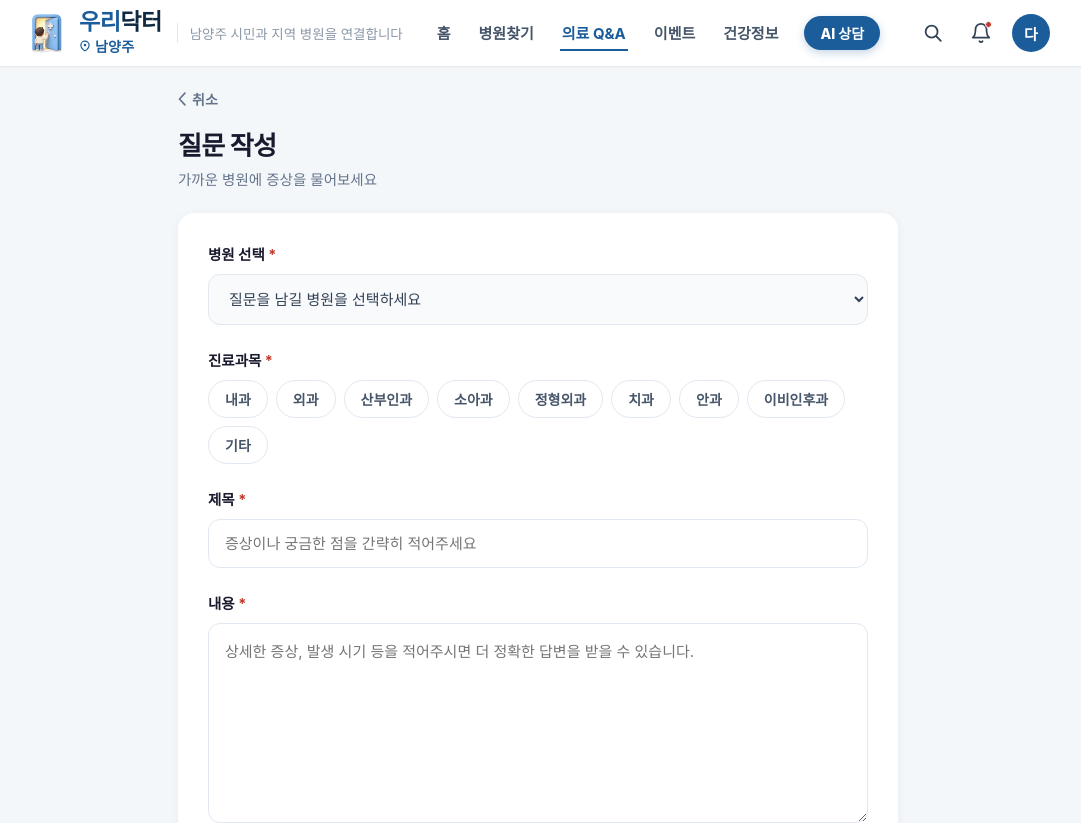
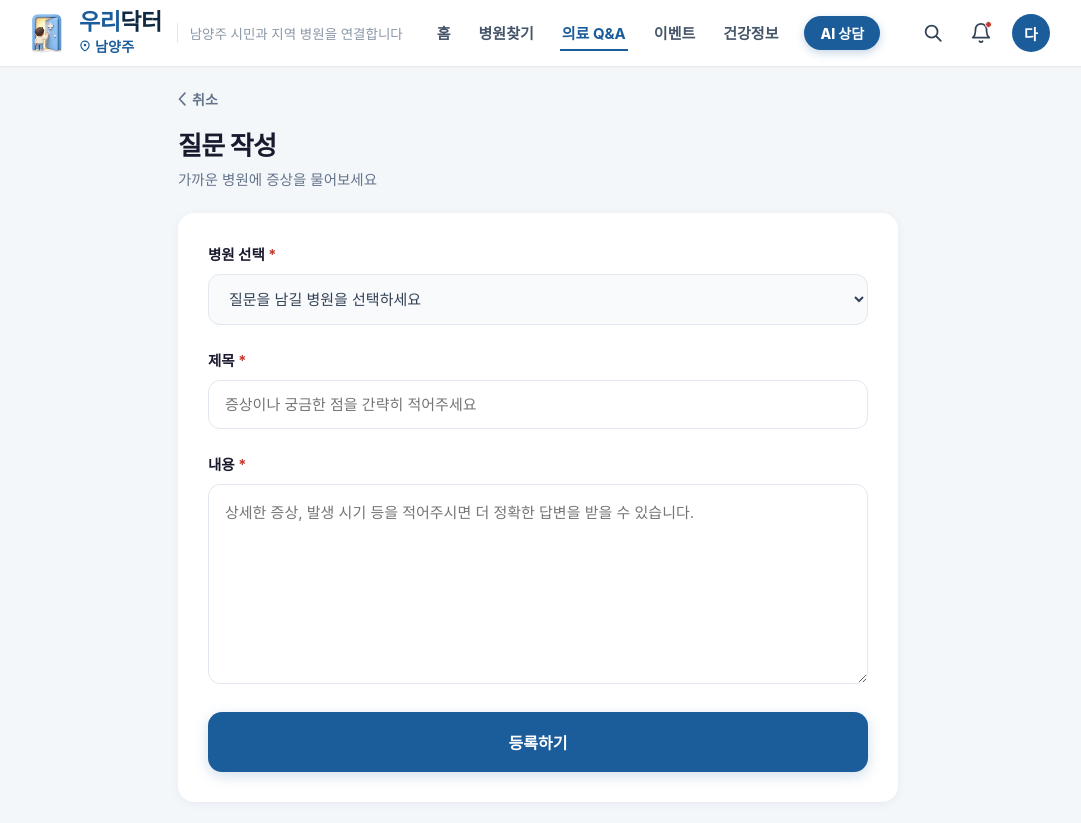
Before and after one commit to newrion-maker/medilink-web, a React (Vite) app: page /qna/write in a window 1280 px wide. Shown: the top 823 px of the page, without its empty margins (102-1183 px from the left). Built offline with nearby package versions, Linux system fonts and the light colour scheme; a web font is replaced by a local one.

Commit message:
ux(qna): auto-resolve Q&A department category from selected hospital and remove redundant selection input field

```diff
--- a/src/pages/QnaWrite.jsx
+++ b/src/pages/QnaWrite.jsx
@@ -13,12 +13,21 @@ export default function QnaWrite() {
   const [content, setContent] = useState('');
 
   useEffect(() => {
+    let targetHospitalId = '';
     if (location.state?.hospitalId) {
-      setSelectedHospitalId(location.state.hospitalId);
+      targetHospitalId = location.state.hospitalId;
+      setSelectedHospitalId(targetHospitalId);
     }
-    if (location.state?.category) {
+
+    if (targetHospitalId) {
+      const hos = hospitals.find(h => h.id === targetHospitalId);
+      if (hos && hos.cats && hos.cats.length > 0) {
+        setSelectedCat(hos.cats[0]);
+      }
+    } else if (location.state?.category) {
       setSelectedCat(location.state.category);
     }
+
     if (location.state?.title) {
       setTitle(location.state.title);
     }
@@ -52,30 +61,21 @@ export default function QnaWrite() {
           <div style={{ fontSize: '14.5px', fontWeight: 700, marginBottom: '10px' }}>병원 선택 <span style={{ color: '#C0392B' }}>*</span></div>
           <select
             value={selectedHospitalId}
-            onChange={e => setSelectedHospitalId(e.target.value)}
+            onChange={e => {
+              const id = e.target.value;
+              setSelectedHospitalId(id);
+              const hos = hospitals.find(h => h.id === id);
+              if (hos && hos.cats && hos.cats.length > 0) {
+                setSelectedCat(hos.cats[0]);
+              } else {
+                setSelectedCat('');
+              }
+            }}
             style={{ width: '100%', padding: '14px 16px', borderRadius: '12px', border: '1px solid #E2E8F0', outline: 'none', fontSize: '15px', fontFamily: 'inherit', color: '#334155', background: '#F8FAFC' }}
           >
             <option value="">질문을 남길 병원을 선택하세요</option>
             {hospitals.map(h => <option key={h.id} value={h.id}>{h.name}</option>)}
           </select>
-        </div>
-
-        <div style={{ marginBottom: '24px' }}>
-          <div style={{ fontSize: '14.5px', fontWeight: 700, marginBottom: '10px' }}>진료과목 <span style={{ color: '#C0392B' }}>*</span></div>
-          <div style={{ display: 'flex', flexWrap: 'wrap', gap: '8px' }}>
-            {QCATS.map(c => {
-              const active = selectedCat === c;
-              return (
-                <div
-                  key={c}
-                  onClick={() => setSelectedCat(c)}
-                  style={{ padding: '8px 16px', borderRadius: '999px', fontSize: '14px', fontWeight: 600, cursor: 'pointer', border: `1px solid ${active ? '#1B5C9B' : '#E2E8F0'}`, background: active ? '#1B5C9B' : '#fff', color: active ? '#fff' : '#475569' }}
-                >
-                  {c}
-                </div>
-              );
-            })}
-          </div>
         </div>
 
         <div style={{ marginBottom: '24px' }}>
```
